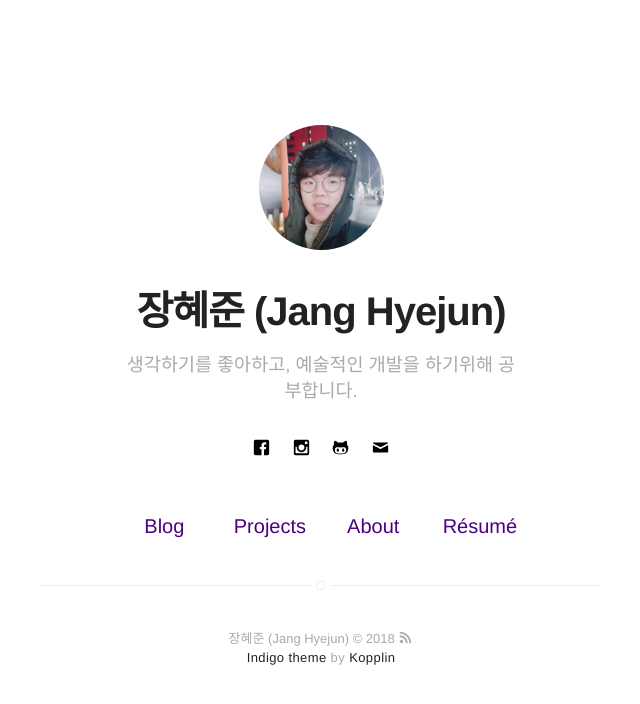
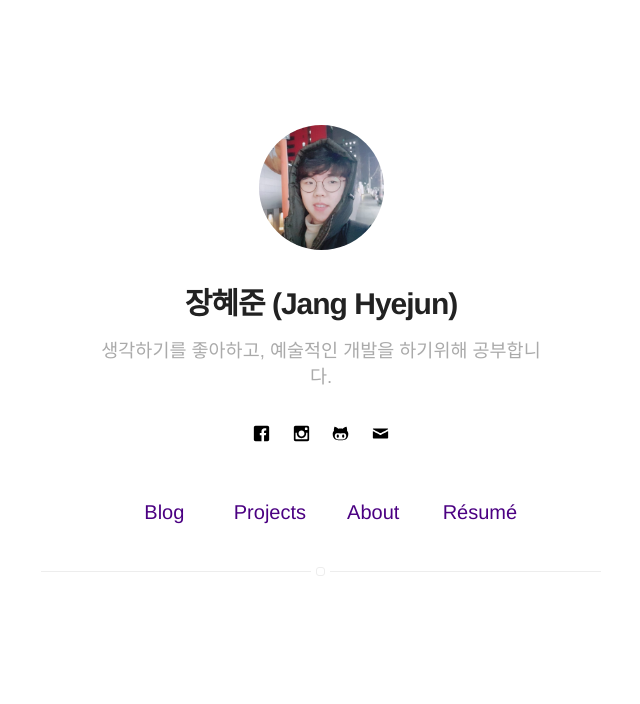
Before and after one commit to jhyejun/jhyejun.github.io, a Jekyll site: the page built from index.html, in a window 1280 px wide. Shown: the top 704 px of the page, without its empty margins (319-959 px from the left). Built offline with Jekyll 4.4.1, drawn with Linux system fonts in a browser that asks for light colours.

Commit message:
Change main page style

```diff
--- a/_includes/footer.html
+++ b/_includes/footer.html
@@ -1,7 +1,7 @@
 <footer class="footer-main">
-    {{ site.name }} © {{ site.time | date: '%Y' }} <a class="link" href="{{ site.url }}/feed.xml" target="_blank"><svg class="icon icon-rss"><use xlink:href="#icon-rss"></use></svg></a>
+    <!-- {{ site.name }} © {{ site.time | date: '%Y' }} <a class="link" href="{{ site.url }}/feed.xml" target="_blank"><svg class="icon icon-rss"><use xlink:href="#icon-rss"></use></svg></a>
 
     <p class="extra">
         <a class="link" href="https://github.com/sergiokopplin/indigo">Indigo theme</a> by <a class="link" href="https://github.com/sergiokopplin/indigo">Kopplin</a>
-    </p>
+    </p> -->
 </footer>
--- a/_sass/components/header.sass
+++ b/_sass/components/header.sass
@@ -18,7 +18,7 @@
             opacity: .8
 
     > .title
-        font-size: 4rem
+        font-size: 3rem
         margin: 0 0 13px
 
     > .description
@@ -26,7 +26,7 @@
         font-weight: 300
         font-style: normal
         color: $gama
-        width: 70%
+        width: 80%
         margin: 0 auto 30px
 
         // if you put some links in your bio. ;)
```
